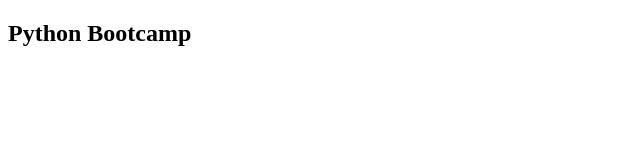
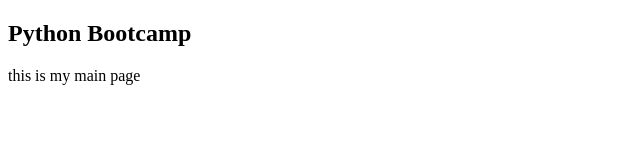
Before and after one commit to Mamo-techcamps/techcamps-one, a plain HTML site: page index.html in a window 1280 px wide. Shown: the whole page, without its empty margins (0-640 px from the left). Drawn offline with Linux system fonts and the light colour scheme.

Commit message:
add paragraph

```diff
--- a/index.html
+++ b/index.html
@@ -10,5 +10,7 @@
 
   <h2>Python Bootcamp</h2>
 
+  <p>this is my main page </p>
+
 </body>
 </html>
```
